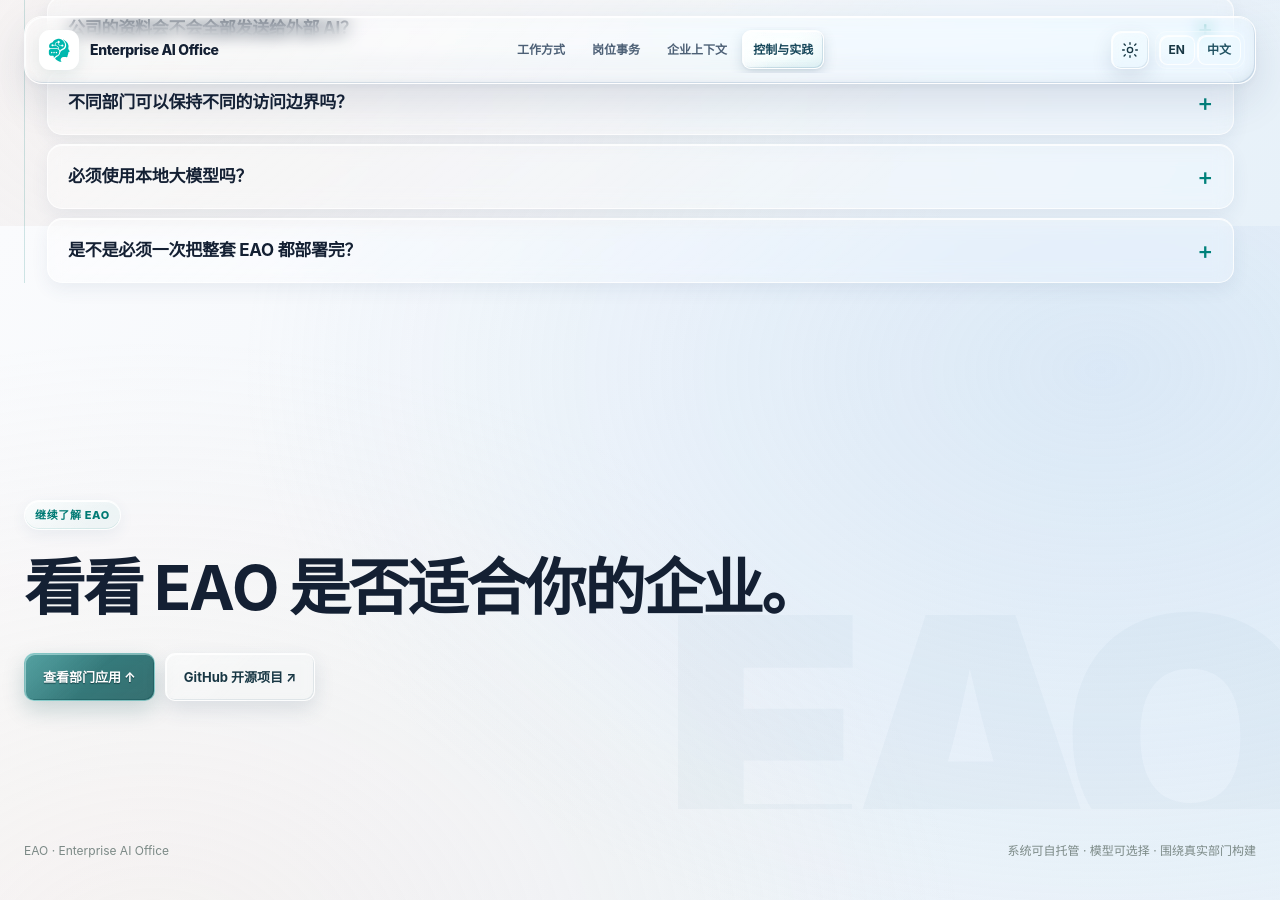
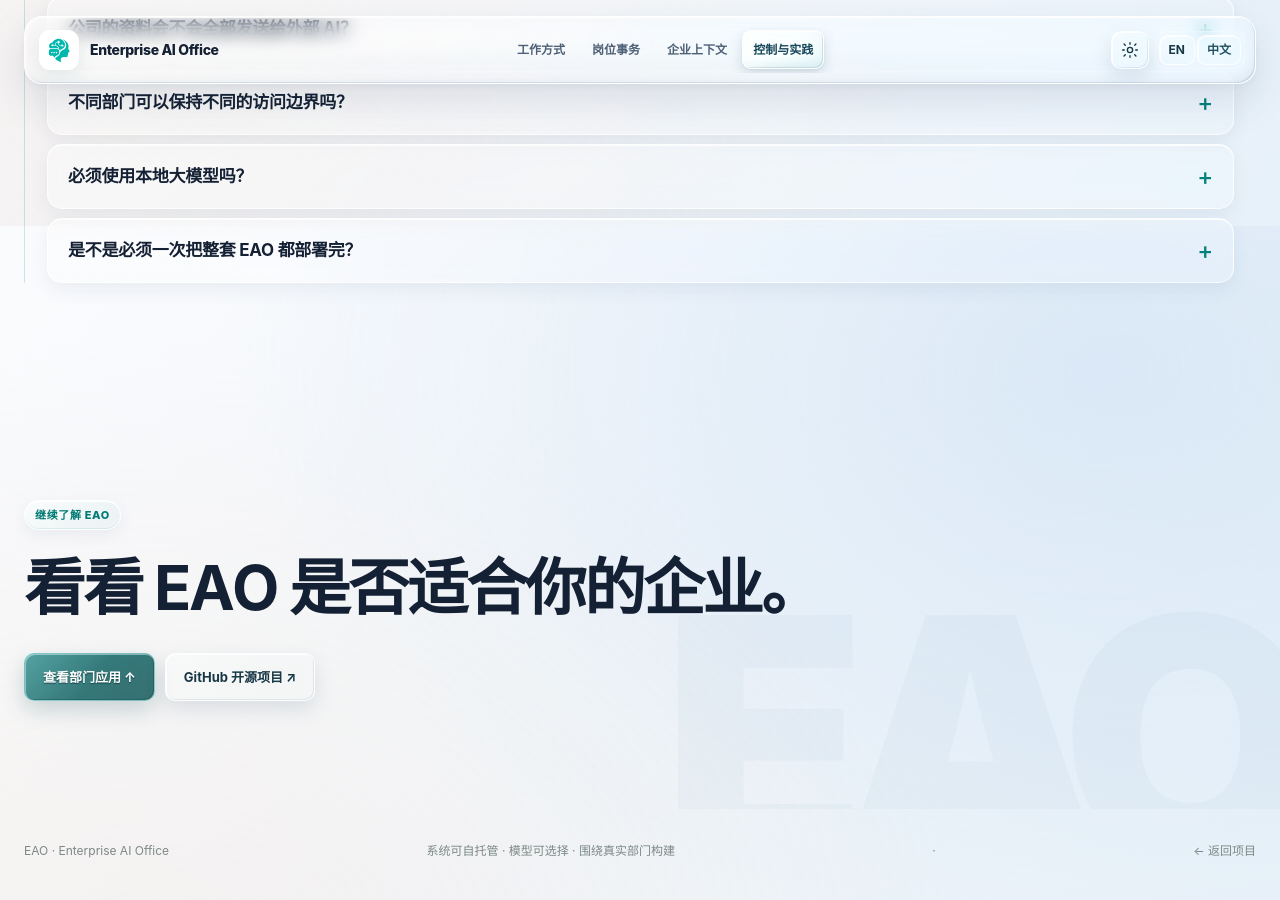
Before and after one commit to licat233/licat233.github.io, a Jekyll site: the page eao/index.html, which Jekyll copies as it is, in a window 1280 px wide and 900 px high, scrolled down 10574 px. Built offline with Jekyll 4.4.1, drawn with Linux system fonts in a browser that asks for light colours; nearby versions of some CDN libraries.

Commit message:
fix(projects): add portfolio return links on EAO and ToolScout microsites

```diff
--- a/eao/en/index.html
+++ b/eao/en/index.html
@@ -116,7 +116,7 @@
 </div></div></section>
 
 <section class="cta"><div class="wrap"><div class="kicker">Explore EAO</div><h2>See whether EAO fits your company.</h2><div class="actions"><a class="btn primary" href="#departments">See department use cases ↑</a><a class="btn" href="https://github.com/licat233/Enterprise-AI-Office">GitHub project ↗</a></div></div></section>
-</main><footer><div class="wrap foot"><span>EAO · Enterprise AI Office</span><span>Self-hosted system · Flexible models · Built around real departments</span></div></footer>
+</main><footer><div class="wrap foot"><span>EAO · Enterprise AI Office</span><span>Self-hosted system · Flexible models · Built around real departments</span> · <a href="/en/#projects">← Back to projects</a></div></footer>
 <script>
 (function(){
   const images=document.querySelectorAll('img[data-src]');
--- a/eao/index.html
+++ b/eao/index.html
@@ -116,7 +116,7 @@
 </div></div></section>
 
 <section class="cta"><div class="wrap"><div class="kicker">继续了解 EAO</div><h2>看看 EAO 是否适合你的企业。</h2><div class="actions"><a class="btn primary" href="#departments">查看部门应用 ↑</a><a class="btn" href="https://github.com/licat233/Enterprise-AI-Office">GitHub 开源项目 ↗</a></div></div></section>
-</main><footer><div class="wrap foot"><span>EAO · Enterprise AI Office</span><span>系统可自托管 · 模型可选择 · 围绕真实部门构建</span></div></footer>
+</main><footer><div class="wrap foot"><span>EAO · Enterprise AI Office</span><span>系统可自托管 · 模型可选择 · 围绕真实部门构建</span> · <a href="/#projects">← 返回项目</a></div></footer>
 <script>
 (function(){
   const images=document.querySelectorAll('img[data-src]');
--- a/eao/zh/index.html
+++ b/eao/zh/index.html
@@ -116,7 +116,7 @@
 </div></div></section>
 
 <section class="cta"><div class="wrap"><div class="kicker">继续了解 EAO</div><h2>看看 EAO 是否适合你的企业。</h2><div class="actions"><a class="btn primary" href="#departments">查看部门应用 ↑</a><a class="btn" href="https://github.com/licat233/Enterprise-AI-Office">GitHub 开源项目 ↗</a></div></div></section>
-</main><footer><div class="wrap foot"><span>EAO · Enterprise AI Office</span><span>系统可自托管 · 模型可选择 · 围绕真实部门构建</span></div></footer>
+</main><footer><div class="wrap foot"><span>EAO · Enterprise AI Office</span><span>系统可自托管 · 模型可选择 · 围绕真实部门构建</span> · <a href="/#projects">← 返回项目</a></div></footer>
 <script>
 (function(){
   const images=document.querySelectorAll('img[data-src]');
--- a/toolscout/en/index.html
+++ b/toolscout/en/index.html
@@ -62,7 +62,7 @@
 
   <div class='closing'><div><div class='section-index'>GitHub</div><h2>Help agents reuse mature tools instead of reinventing them.</h2><p>Source code, installation guidance, MCP integration examples and the full canonical rule live in the GitHub repository.</p></div><a class='button primary' href='https://github.com/licat233/toolscout' target='_blank' rel='noreferrer'>Open repository ↗</a></div>
 </div></main>
-<footer><div class='shell footer-row'><span>© <span id='year'></span> Licat / ToolScout</span><span>Hosted on GitHub Pages · /toolscout/</span></div></footer>
+<footer><div class='shell footer-row'><span>© <span id='year'></span> Licat / ToolScout</span><span>Hosted on GitHub Pages · /toolscout/</span> · <a href='/en/#projects'>← Back to projects</a></div></footer>
 <script>document.getElementById('year').textContent=new Date().getFullYear();</script>
 </body>
 </html>
--- a/toolscout/zh/index.html
+++ b/toolscout/zh/index.html
@@ -62,7 +62,7 @@
 
   <div class='closing'><div><div class='section-index'>GitHub</div><h2>让 Agent 少造轮子，多用成熟工具。</h2><p>项目源码、安装教程、MCP 集成示例和完整规则都在 GitHub 仓库中维护。</p></div><a class='button primary' href='https://github.com/licat233/toolscout' target='_blank' rel='noreferrer'>打开仓库 ↗</a></div>
 </div></main>
-<footer><div class='shell footer-row'><span>© <span id='year'></span> Licat / ToolScout</span><span>托管于 GitHub Pages · /toolscout/</span></div></footer>
+<footer><div class='shell footer-row'><span>© <span id='year'></span> Licat / ToolScout</span><span>托管于 GitHub Pages · /toolscout/</span> · <a href='/#projects'>← 返回项目</a></div></footer>
 <script>document.getElementById('year').textContent=new Date().getFullYear();</script>
 </body>
 </html>
```
